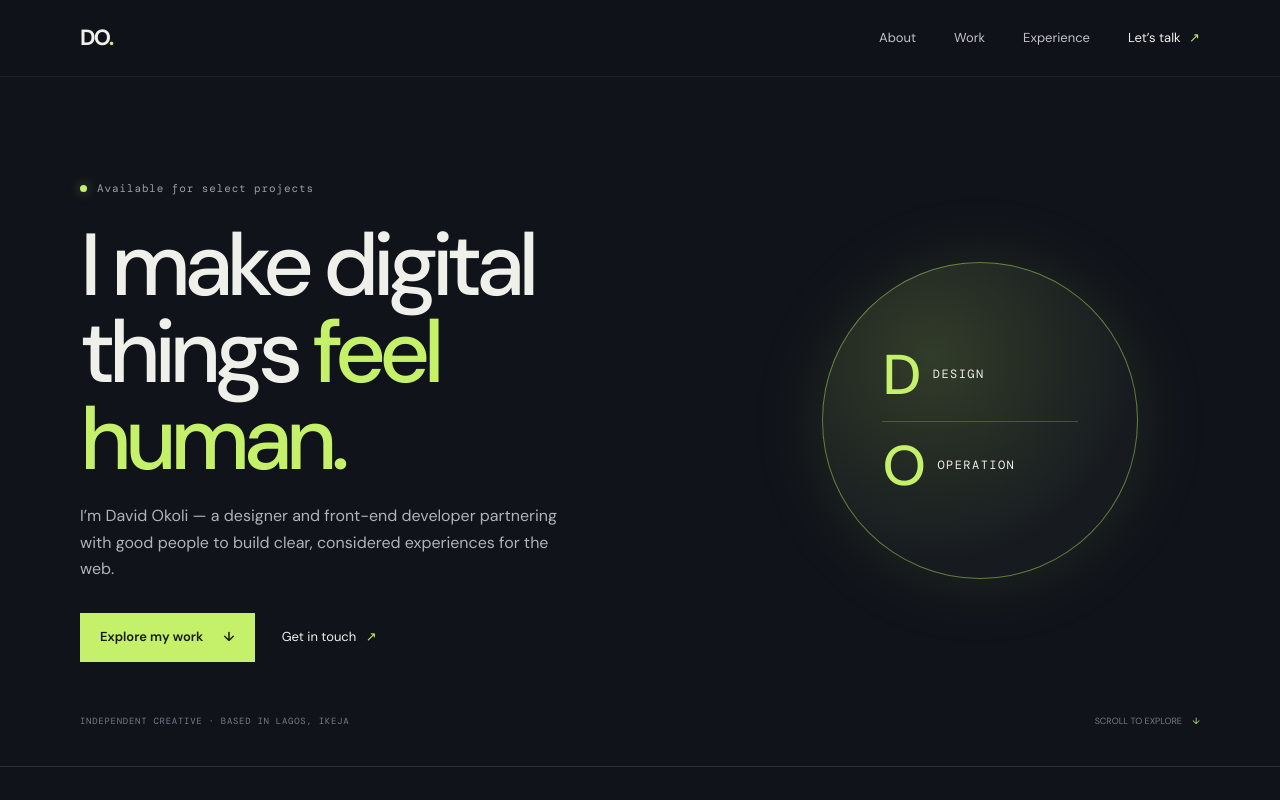
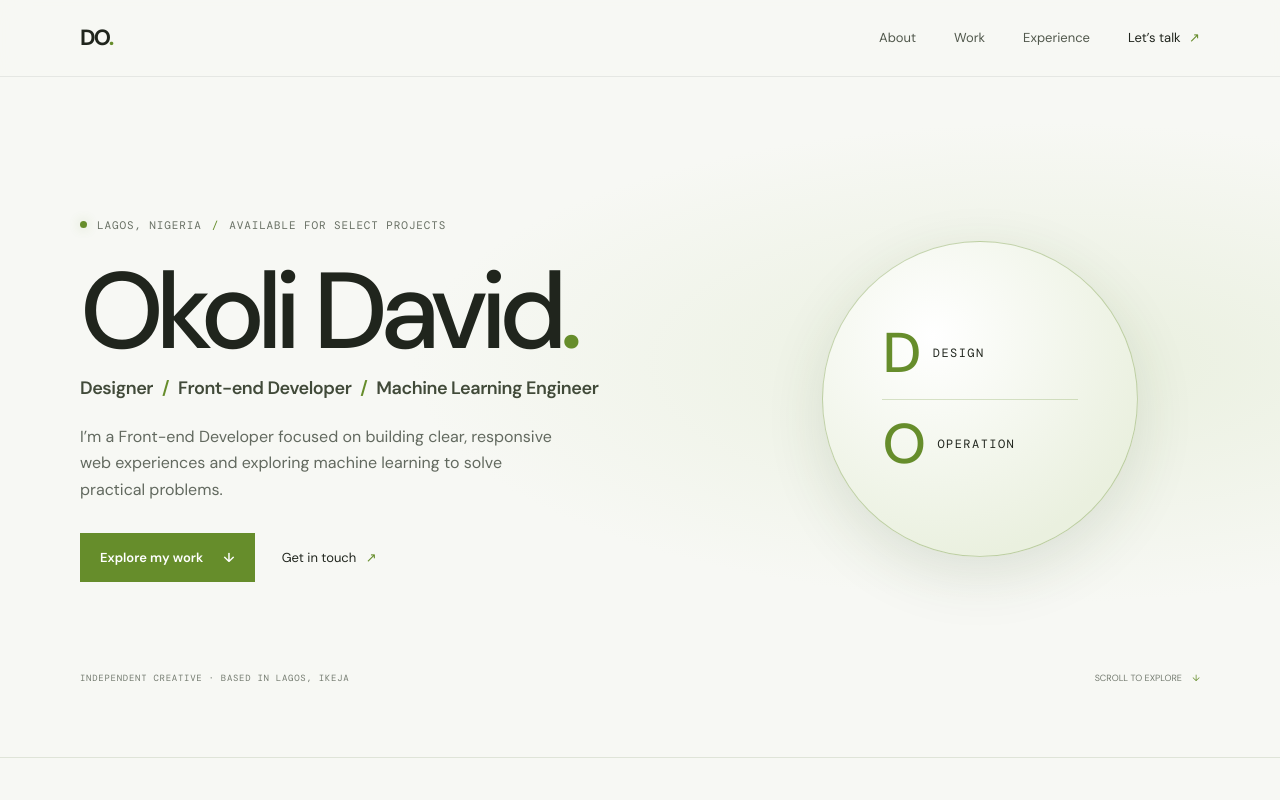
Before and after one commit to davidee1/okoli-defense, a plain HTML site: page index.html in a window 1280 px wide. Shown: the top 800 px of the page. Drawn offline with nearby package versions, Linux system fonts and the light colour scheme.

Commit message:
updated color

```diff
--- a/index.html
+++ b/index.html
@@ -4,7 +4,7 @@
   <meta charset="utf-8">
   <meta name="viewport" content="width=device-width, initial-scale=1">
   <meta name="description" content="The portfolio of Okoli David, a designer and front-end developer creating thoughtful digital experiences.">
-  <meta name="theme-color" content="#10131a">
+  <meta name="theme-color" content="#f7f8f4">
   <title>Okoli David — Designer &amp; Developer</title>
   <link rel="preconnect" href="https://fonts.googleapis.com">
   <link rel="preconnect" href="https://fonts.gstatic.com" crossorigin>
@@ -36,9 +36,10 @@
     <section class="hero section" id="home" aria-labelledby="hero-title">
       <div class="container hero-grid">
         <div class="hero-copy">
-          <p class="eyebrow"><span class="status-dot"></span> Available for select projects</p>
-          <h1 id="hero-title">I make digital things <span class="accent-text">feel human.</span></h1>
-          <p class="hero-summary">I’m David Okoli — a designer and front-end developer partnering with good people to build clear, considered experiences for the web.</p>
+          <p class="eyebrow"><span class="status-dot"></span> LAGOS, NIGERIA <span class="hero-eyebrow-divider">/</span> AVAILABLE FOR SELECT PROJECTS</p>
+          <h1 id="hero-title"><span class="hero-name">Okoli David</span><span class="hero-period">.</span></h1>
+          <p class="hero-role">Designer <span>/</span> Front-end Developer <span>/</span> Machine Learning Engineer</p>
+          <p class="hero-summary">I’m a Front-end Developer focused on building clear, responsive web experiences and exploring machine learning to solve practical problems.</p>
           <div class="hero-actions">
             <a class="button button-primary" href="#work">Explore my work <span aria-hidden="true">↓</span></a>
             <a class="text-link" href="#contact">Get in touch <span aria-hidden="true">↗</span></a>
--- a/style.css
+++ b/style.css
@@ -1,12 +1,12 @@
 :root {
-  color-scheme: dark;
-  --background: #10131a;
-  --surface: #171b24;
-  --surface-light: #202530;
-  --text: #f0f0eb;
-  --muted: #9a9da7;
-  --line: #2a2e38;
-  --accent: #c4f06a;
+  color-scheme: light;
+  --background: #f7f8f4;
+  --surface: #ffffff;
+  --surface-light: #edf0e7;
+  --text: #20251d;
+  --muted: #687064;
+  --line: #dfe4d8;
+  --accent: #668d2b;
   --font-sans: "DM Sans", sans-serif;
   --font-mono: "DM Mono", monospace;
 }
@@ -52,11 +52,11 @@ button, a { -webkit-tap-highlight-color: transparent; }
 }
 .skip-link:focus { transform: translateY(0); }
 
-.site-header { position: sticky; z-index: 10; top: 0; border-bottom: 1px solid rgb(255 255 255 / 5%); background: rgb(16 19 26 / 92%); backdrop-filter: blur(14px); }
+.site-header { position: sticky; z-index: 10; top: 0; border-bottom: 1px solid rgb(32 37 29 / 8%); background: rgb(247 248 244 / 92%); backdrop-filter: blur(14px); }
 .header-inner { min-height: 76px; display: flex; align-items: center; justify-content: space-between; }
 .wordmark { font-size: 22px; font-weight: 700; letter-spacing: -.08em; }
 .wordmark span { color: var(--accent); }
-.site-nav { display: flex; align-items: center; gap: 38px; color: #c2c3c8; font-size: 13px; }
+.site-nav { display: flex; align-items: center; gap: 38px; color: #51584c; font-size: 13px; }
 .site-nav a, .text-link, .social-links a { transition: color .2s ease; }
 .site-nav a:hover, .text-link:hover, .social-links a:hover { color: var(--accent); }
 .site-nav a[aria-current="page"] { color: var(--accent); }
@@ -64,43 +64,49 @@ button, a { -webkit-tap-highlight-color: transparent; }
 .nav-contact span { margin-left: 5px; color: var(--accent); }
 .menu-toggle { display: none; }
 
-.hero { position: relative; min-height: 680px; padding-top: 102px; padding-bottom: 38px; overflow: hidden; }
+.hero { position: relative; min-height: 680px; padding-top: 102px; padding-bottom: 38px; overflow: hidden; background: radial-gradient(ellipse at 82% 42%, rgb(226 235 211 / 66%), transparent 43%); }
 .hero-grid { display: grid; grid-template-columns: 1.05fr .95fr; align-items: center; gap: 50px; }
 .hero-copy { position: relative; z-index: 1; }
 .hero-copy .eyebrow { display: flex; align-items: center; gap: 10px; }
-.status-dot { width: 7px; height: 7px; border-radius: 50%; background: var(--accent); box-shadow: 0 0 12px rgb(196 240 106 / 50%); }
+.hero-eyebrow-divider { color: var(--accent); }
+.status-dot { width: 7px; height: 7px; border-radius: 50%; background: var(--accent); box-shadow: 0 0 12px rgb(102 141 43 / 30%); }
 h1, h2, h3, p { margin-top: 0; }
 h1 { max-width: 650px; margin-block: 25px 20px; font-size: clamp(54px, 7.3vw, 88px); font-weight: 500; line-height: .99; letter-spacing: -.075em; }
-.hero-summary { max-width: 480px; margin-bottom: 30px; color: #b1b3bb; font-size: 16px; }
+.hero-copy h1 { max-width: 720px; margin-block: 28px 14px; font-size: clamp(66px, 8.5vw, 108px); line-height: .91; }
+.hero-name { color: var(--text); }
+.hero-period { color: var(--accent); }
+.hero-role { margin-bottom: 20px; color: #414a39; font-size: clamp(14px, 1.7vw, 18px); font-weight: 600; letter-spacing: -.025em; }
+.hero-role span { padding-inline: 5px; color: var(--accent); }
+.hero-summary { max-width: 480px; margin-bottom: 30px; color: #62695f; font-size: 16px; }
 .hero-actions { display: flex; align-items: center; gap: 27px; }
 .button { display: inline-flex; min-height: 49px; align-items: center; justify-content: center; gap: 20px; border: 0; cursor: pointer; font-size: 13px; font-weight: 600; }
-.button-primary { padding: 0 20px; background: var(--accent); color: #161a12; transition: background .2s ease, transform .2s ease; }
-.button-primary:hover { transform: translateY(-2px); background: #d4ff7c; }
+.button-primary { padding: 0 20px; background: var(--accent); color: #fff; transition: background .2s ease, transform .2s ease; }
+.button-primary:hover { transform: translateY(-2px); background: #557a20; }
 .button:focus-visible, a:focus-visible, .menu-toggle:focus-visible { outline: 2px solid var(--accent); outline-offset: 4px; }
 .text-link { font-size: 13px; }
 .text-link span { margin-left: 6px; color: var(--accent); }
 
 .hero-art { position: relative; display: grid; width: min(100%, 440px); aspect-ratio: 1; place-items: center; justify-self: end; }
-.art-core { display: grid; width: 72%; aspect-ratio: 1; place-items: center; border: 1px solid rgb(196 240 106 / 45%); border-radius: 50%; background: radial-gradient(circle at 35% 30%, #323c29, #171b20 68%); box-shadow: 0 0 80px rgb(196 240 106 / 10%); }
+.art-core { display: grid; width: 72%; aspect-ratio: 1; place-items: center; border: 1px solid rgb(102 141 43 / 35%); border-radius: 50%; background: radial-gradient(circle at 35% 30%, #fff, #eaf0df 75%); box-shadow: 0 18px 60px rgb(53 72 35 / 12%); }
 .art-values { display: grid; gap: 18px; width: 62%; }
 .art-value { display: flex; align-items: center; gap: 16px; }
-.art-value + .art-value { padding-top: 16px; border-top: 1px solid rgb(196 240 106 / 24%); }
+.art-value + .art-value { padding-top: 16px; border-top: 1px solid rgb(102 141 43 / 24%); }
 .art-initial { color: var(--accent); font-size: clamp(36px, 5vw, 56px); font-weight: 500; line-height: 1; letter-spacing: -.08em; }
 .art-word { color: var(--text); font-family: var(--font-mono); font-size: clamp(9px, 1.2vw, 12px); letter-spacing: .12em; }
-.hero-footer { display: flex; justify-content: space-between; margin-top: 52px; color: #777c86; font-size: 9px; }
+.hero-footer { display: flex; justify-content: space-between; margin-top: 52px; color: #747b70; font-size: 9px; }
 .scroll-cue span { margin-left: 8px; color: var(--accent); }
 
 .about-section, .work-section, .experience-section { border-top: 1px solid var(--line); }
-.work-section { background: #14171e; }
+.work-section { background: #eef1e8; }
 .section-grid { display: grid; grid-template-columns: 190px 1fr; gap: 70px; }
 .section-index { padding-top: 10px; }
 .section-content h1, .section-content h2, .section-heading h1, .section-heading h2, .contact-copy h1, .contact-copy h2 { margin-bottom: 25px; font-size: clamp(37px, 5vw, 57px); font-weight: 500; line-height: 1.05; letter-spacing: -.065em; }
 .large-copy { max-width: 720px; margin-bottom: 32px; font-size: clamp(20px, 2.5vw, 27px); line-height: 1.45; letter-spacing: -.035em; }
 .about-details { display: grid; grid-template-columns: 1.3fr .7fr; gap: 60px; color: var(--muted); font-size: 14px; }
-.principles .mono { color: #d1d2d3; font-size: 10px; }
+.principles .mono { color: #51584c; font-size: 10px; }
 .principles ul { margin: 11px 0 0; padding: 0; list-style: none; color: var(--text); font-size: 13px; line-height: 2; }
 .skills-row { display: flex; flex-wrap: wrap; gap: 9px; margin-top: 35px; }
-.skills-row span { border: 1px solid var(--line); color: #c4c6cc; font-size: 11px; }
+.skills-row span { border: 1px solid var(--line); color: #51584c; font-size: 11px; }
 .skills-row span { padding: 7px 12px; }
 
 .section-heading { display: flex; align-items: end; justify-content: space-between; gap: 30px; margin-bottom: 45px; }
@@ -120,19 +126,19 @@ h1 { max-width: 650px; margin-block: 25px 20px; font-size: clamp(54px, 7.3vw, 88
 .experience-date, .experience-location { padding-top: 3px; color: var(--muted); font-size: 10px; }
 .experience-item h3 { margin: 0 0 5px; font-size: 15px; font-weight: 500; }
 .experience-item p { margin: 0; color: var(--muted); font-size: 12px; }
-.contact-section { border-top: 1px solid var(--line); background: #151920; }
+.contact-section { border-top: 1px solid var(--line); background: #eef1e8; }
 .contact-grid { display: grid; grid-template-columns: 1fr .8fr; gap: 100px; }
 .contact-copy h1, .contact-copy h2 { max-width: 490px; margin-top: 20px; }
 .contact-copy > p:not(.eyebrow) { max-width: 400px; margin-bottom: 25px; color: var(--muted); font-size: 14px; }
-.email-link { display: inline-block; padding-bottom: 5px; border-bottom: 1px solid #555b61; font-size: 16px; }
+.email-link { display: inline-block; padding-bottom: 5px; border-bottom: 1px solid #aeb6a5; font-size: 16px; }
 .email-link span { color: var(--accent); }
 .social-links { display: flex; gap: 24px; margin-top: 35px; color: var(--muted); font-size: 11px; }
 .social-links span { color: var(--accent); }
 .contact-form { padding-top: 9px; }
 .form-field { margin-bottom: 23px; }
-.form-field label { display: block; margin-bottom: 8px; color: #d6d7da; font-size: 12px; }
-.form-field input, .form-field textarea { display: block; width: 100%; padding: 12px 0; border: 0; border-bottom: 1px solid #41454e; border-radius: 0; outline: 0; background: transparent; color: var(--text); font-size: 13px; resize: vertical; }
-.form-field input::placeholder, .form-field textarea::placeholder { color: #70747d; }
+.form-field label { display: block; margin-bottom: 8px; color: #3e4539; font-size: 12px; }
+.form-field input, .form-field textarea { display: block; width: 100%; padding: 12px 0; border: 0; border-bottom: 1px solid #c5ccbe; border-radius: 0; outline: 0; background: transparent; color: var(--text); font-size: 13px; resize: vertical; }
+.form-field input::placeholder, .form-field textarea::placeholder { color: #777f73; }
 .form-field input:focus, .form-field textarea:focus { border-bottom-color: var(--accent); }
 .submit-button { margin-top: 4px; }
 .form-status { min-height: 1.5em; margin: 12px 0 0; color: var(--muted); font-size: 11px; }
@@ -172,6 +178,8 @@ h1 { max-width: 650px; margin-block: 25px 20px; font-size: clamp(54px, 7.3vw, 88
   .site-nav a:last-child { border-bottom: 0; }
   .hero { padding-top: 70px; }
   h1 { font-size: clamp(51px, 14vw, 74px); }
+  .hero-copy h1 { font-size: clamp(60px, 16vw, 82px); }
+  .hero-copy .eyebrow { flex-wrap: wrap; font-size: 9px; }
   .hero-summary { font-size: 14px; }
   .hero-art { width: 90%; }
   .hero-footer { align-items: flex-start; gap: 20px; font-size: 8px; }
```
